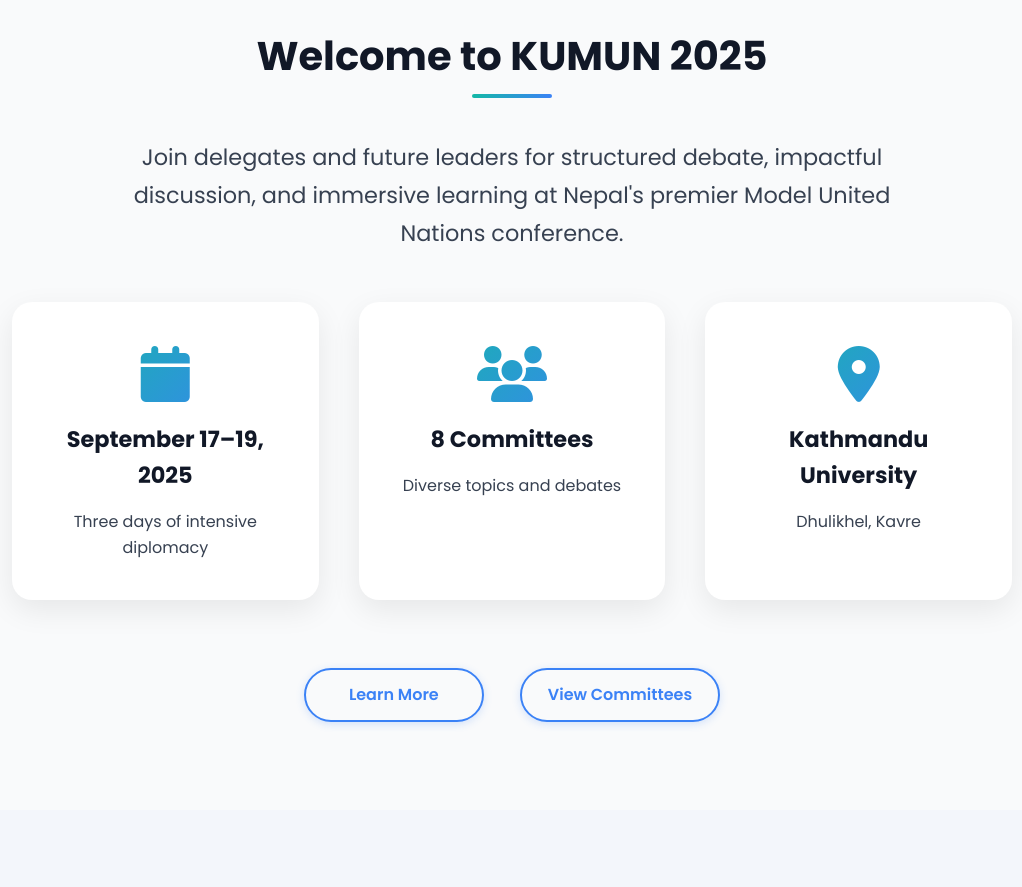
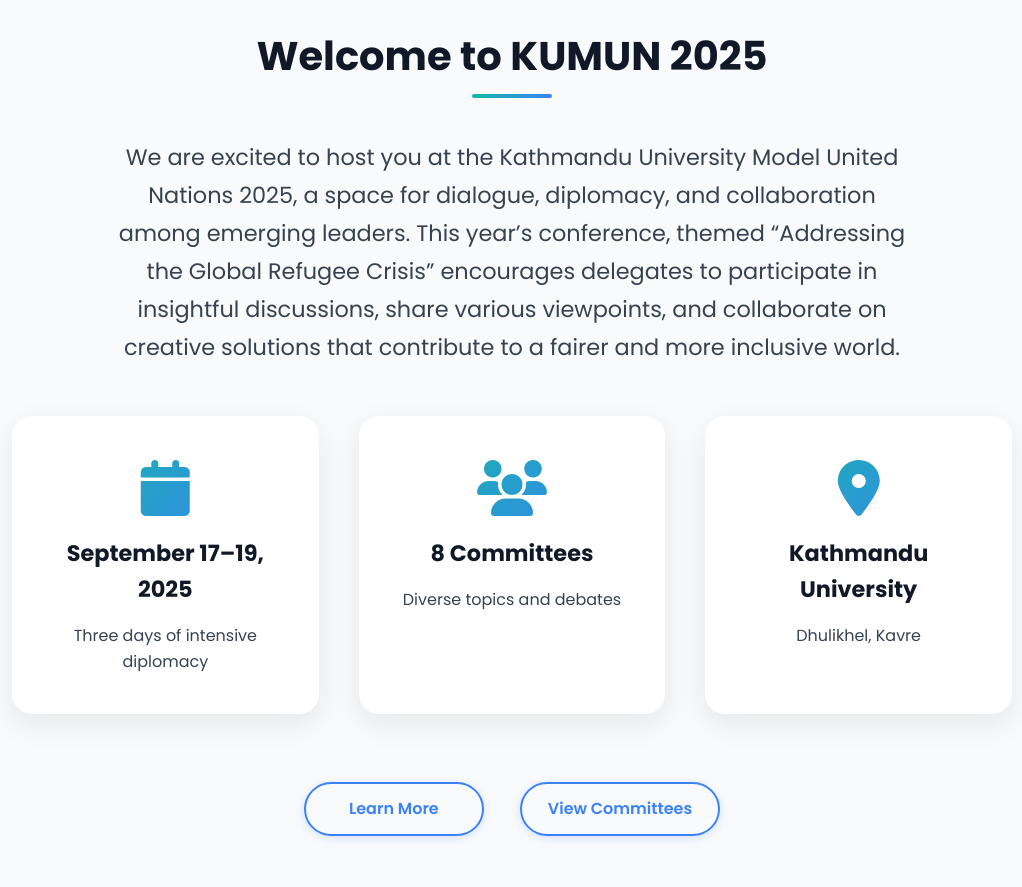
Before and after one commit to techaaditya/KUMUN2025_Website, a plain HTML site: page index.html in a window 1280 px wide. Shown: the part 920-1807 px from the top of the page, without its empty margins (128-1150 px from the left). Drawn offline with nearby package versions, Linux system fonts and the light colour scheme; animation ran at ten frames a second.

Commit message:
Welcome Message Updated.

```diff
--- a/index.html
+++ b/index.html
@@ -88,7 +88,7 @@
             <div class="container text-center">
                 <h2 class="section-title">Welcome to KUMUN 2025</h2>
                 <div class="home-overview">
-                    <p class="overview-text">Join delegates and future leaders for structured debate, impactful discussion, and immersive learning at Nepal's premier Model United Nations conference.</p>
+                    <p class="overview-text">We are excited to host you at the Kathmandu University Model United Nations 2025, a space for dialogue, diplomacy, and collaboration among emerging leaders. This year’s conference, themed “Addressing the Global Refugee Crisis” encourages delegates to participate in insightful discussions, share various viewpoints, and collaborate on creative solutions that contribute to a fairer and more inclusive world.</p>
 
                     <div class="home-highlights">
                         <div class="highlight-item">
```
